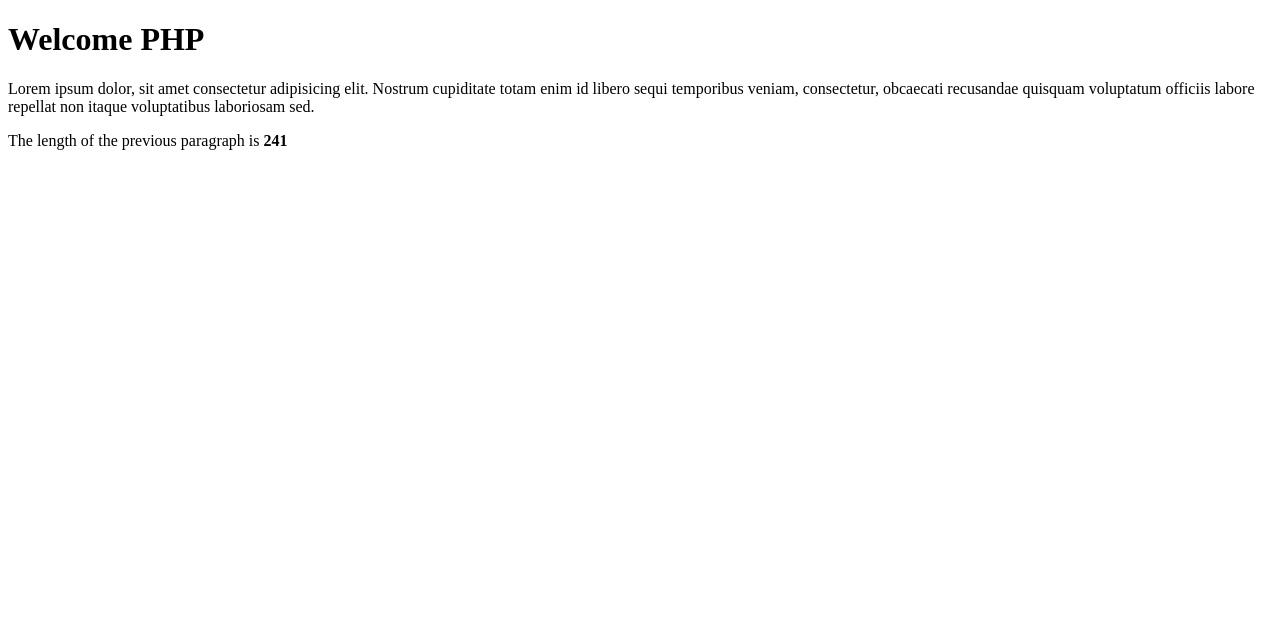
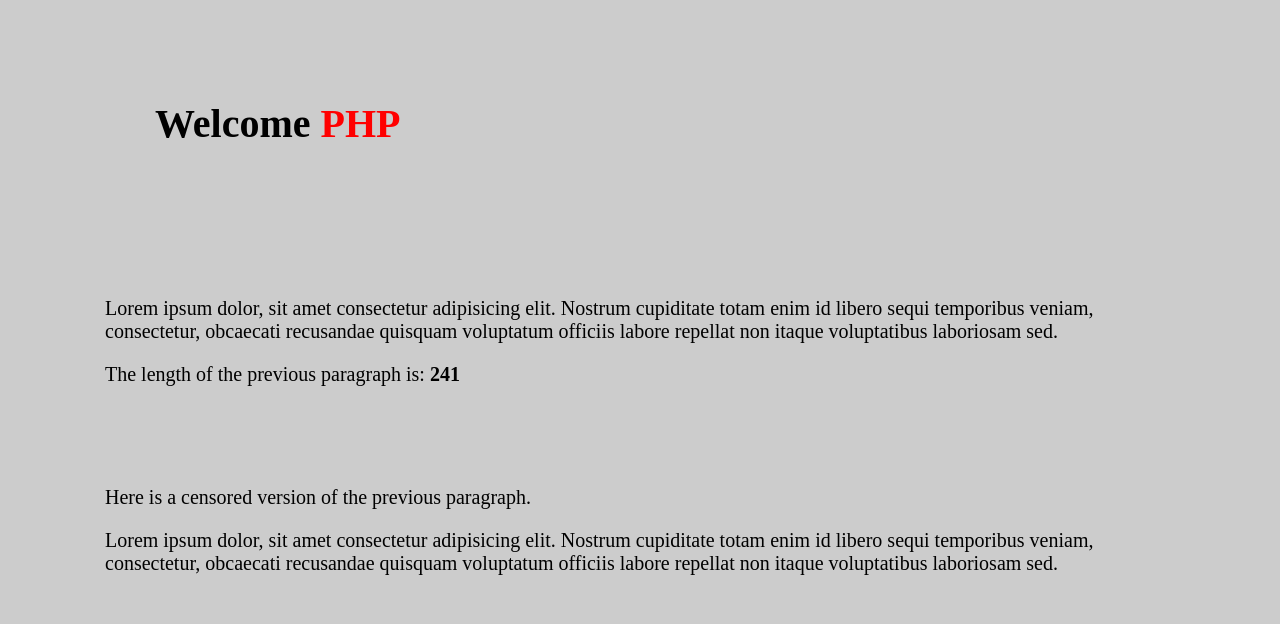
Before and after one commit to francescoferilli95/php-badwords, a PHP site: page /?badword=1 in a window 1280 px wide. Shown: the top 624 px of the page. Run offline with PHP 8.4, Linux system fonts and the light colour scheme.

Commit message:
adding milestone 2 & minimal styles

```diff
--- /dev/null
+++ b/css/styles.css
@@ -0,0 +1,29 @@
+* {
+    padding: 0;
+    margin: 0;
+    box-sizing: border-box;
+    background: #ccc;
+}
+
+.title {
+    padding: 50px;
+}
+
+mark {
+    color: red;
+}
+
+.container {
+    padding: 50px;
+    font-size: 20px;
+    margin: 0 auto;
+    width: 1170px;
+}
+
+.length {
+    margin-top: 20px;
+}
+
+.censor {
+    margin-bottom: 20px;
+}
--- a/index.php
+++ b/index.php
@@ -4,21 +4,36 @@
     <meta charset="UTF-8">
     <meta http-equiv="X-UA-Compatible" content="IE=edge">
     <meta name="viewport" content="width=device-width, initial-scale=1.0">
+    <link rel="stylesheet" href="./css/styles.css">
     <title>BadWords</title>
 </head>
 <body>
 
 <?php
+// TEXT
 $text = 'Lorem ipsum dolor, sit amet consectetur adipisicing elit. Nostrum cupiditate totam enim id libero sequi temporibus veniam, consectetur, obcaecati recusandae quisquam voluptatum officiis labore repellat non itaque voluptatibus laboriosam sed.'
 ?>
 
-<header>
-    <h1>Welcome PHP</h1>
+<?php
+// BADWORD
+$bad = $_GET['badword'];
+$replaced = str_replace($bad, '***', $text);
+?>
+
+<header class="container">
+    <h1 class="title">Welcome <mark>PHP</mark></h1>
 </header>
 
 <main>
-    <p><?php echo $text ?></p>
-    <p>The length of the previous paragraph is <strong><?php echo strlen($text) ?></strong></p>
+    <div class="container">
+        <p><?php echo $text ?></p>
+        <p class="length">The length of the previous paragraph is: <strong><?php echo strlen($text) ?></strong></p>
+    </div>
+    <div class="container">
+        <p class="censor">Here is a censored version of the previous paragraph.</p>
+        <p><?php echo $replaced ?></p>
+    </div>
 </main>
+
 </body>
 </html>
```
